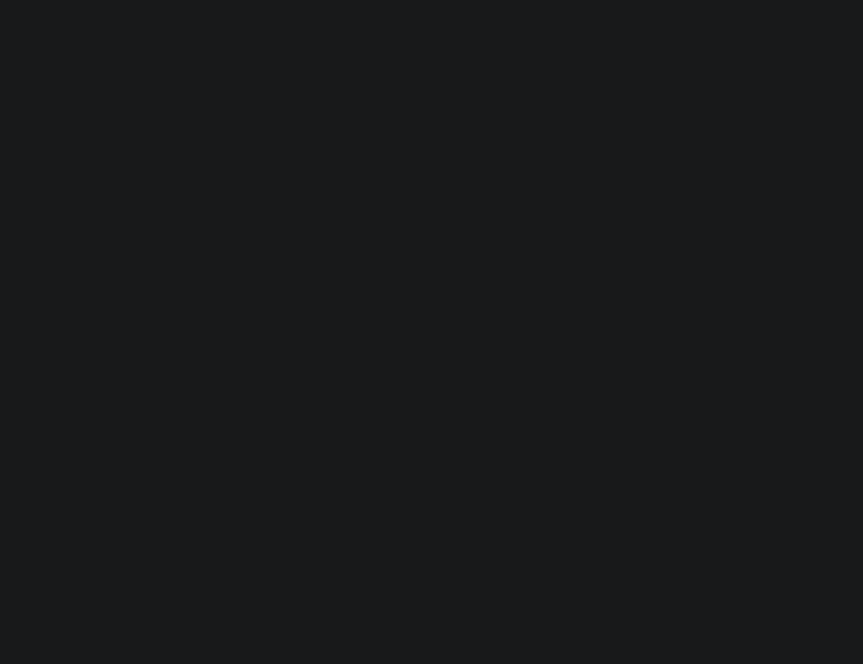
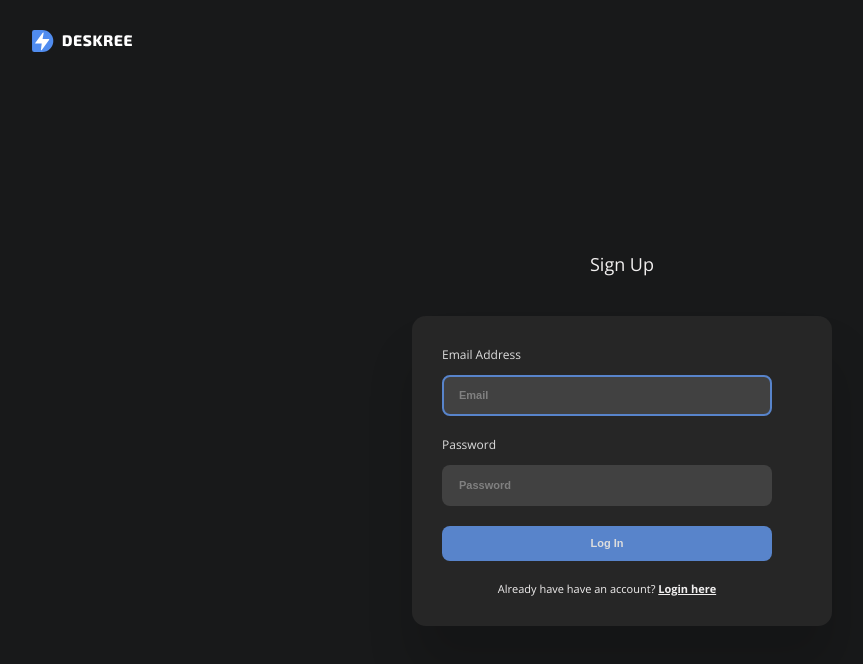
Before and after one commit to deskree-inc/admin-panel, a Vue app: page /sign-up in a window 1280 px wide. Shown: the top 664 px of the page, without its empty margins (18-881 px from the left). Built offline with nearby package versions, Linux system fonts and the light colour scheme.

Commit message:
Sign Up view

```diff
--- a/src/router/index.ts
+++ b/src/router/index.ts
@@ -28,13 +28,13 @@ const router = createRouter({
   routes
 })
 
-router.beforeEach(async (to, from) => {
-  const user = await store.getters["user"];
-  const isAuthenticated = Object.prototype.hasOwnProperty.call(user, "token");
-  if (!isAuthenticated && to.name !== 'login' && to.name !== 'signup') {
-    // redirect the user to the login page
-    return { name: 'login' }
-  }
-})
+// router.beforeEach(async (to, from) => {
+//   const user = await store.getters["user"];
+//   const isAuthenticated = Object.prototype.hasOwnProperty.call(user, "token");
+//   if (!isAuthenticated && to.name !== 'login' && to.name !== 'signup') {
+//     // redirect the user to the login page
+//     return { name: 'login' }
+//   }
+// })
 
 export default router
--- a/src/views/LoginView.vue
+++ b/src/views/LoginView.vue
@@ -32,7 +32,7 @@
               <Button mod="primary" type="submit" width="100%"> Log In</Button>
               <p class="register">
                 Don't have an account?
-                <router-link to="register">Sign Up</router-link>
+                <RouterLink to="/sign-up">Sign Up</RouterLink>
               </p>
             </form>
         </div>
--- a/src/views/SignUpView.vue
+++ b/src/views/SignUpView.vue
@@ -1,20 +1,217 @@
 <template>
-  <div id="signup">
+  <div class="auth-wrapper">
+    <img src="@/assets/logo.svg" alt="deskree-logo" class="logo" />
+    <div class="container">
+      <h1>Sign Up</h1>
+      <div class="box">
+        <div class="column">
+          <form>
+            <div class="content">
+              <TextInput
+                  v-model="form.email"
+                  label="Email Address"
+                  name="email"
+                  placeholder="Email"
+                  rules="required|email"
+                  :autoFocus="true"
+                  :showError="true"
+                  style="margin-bottom: 20px"
+              />
+              <TextInput
+                  v-model="form.password"
+                  label="Password"
+                  type="password"
+                  name="password"
+                  placeholder="Password"
+                  rules="required"
+                  :autoFocus="true"
+                  :showError="true"
+                  style="margin-bottom: 20px"
+              />
+            </div>
+            <Button mod="primary" type="submit" width="100%"> Log In</Button>
+            <p class="register">
+              Already have have an account?
+              <RouterLink to="/login">Login here</RouterLink>
+            </p>
+          </form>
+        </div>
+      </div>
+    </div>
   </div>
 </template>
 
 <script lang="ts">
 import { defineComponent } from 'vue';
+import TextInput from "@/components/TextInput.vue";
+import Button from "@/components/Button.vue";
 
 export default defineComponent({
   name: 'SignUpView',
+  components: {
+    TextInput,
+    Button,
+  },
   data() {
-    return {};
+    return {
+      form: {
+        name: "",
+        email: "",
+        fullName: "",
+        password: "",
+      },
+    };
   },
-
 });
 </script>
 
 
 <style lang="scss" scoped>
+.auth-wrapper {
+  padding: 30px 50px;
+  position: relative;
+  min-height: 100vh;
+
+  .logo {
+    display: flex;
+    width: 100px;
+  }
+
+  .copy {
+    left: 50%;
+    width: 300px;
+    margin-left: -150px;
+    position: absolute;
+    bottom: 33px;
+    text-align: center;
+    font: normal normal normal 10px/16px Open Sans;
+    color: $label-color-grey-1;
+
+    p {
+      display: inline-flex;
+    }
+
+    .breaker {
+      width: 5px;
+    }
+
+    a {
+      color: $label-color-grey-1;
+      text-decoration: underline;
+      transition: color ease-in 300ms;
+
+      &:hover {
+        color: $label-color-white-1;
+      }
+    }
+  }
+
+  .container {
+    width: 100%;
+    max-width: 420px;
+    margin: 200px auto;
+
+    h1 {
+      font: normal normal normal 18px/24px Open Sans;
+      color: $label-color-white-1;
+      margin-bottom: 40px;
+      text-align: center;
+    }
+
+    .box {
+      background: #262626 0 0 no-repeat padding-box;
+      box-shadow: 4px 43px 50px #00000029;
+      border-radius: 14px;
+      padding: 30px;
+      display: flex;
+      flex-direction: row;
+
+      .column {
+        width: 100%;
+
+        &:nth-of-type(1) {
+          padding-right: 30px;
+        }
+
+        &:nth-of-type(2) {
+          border-left: 2px solid #373737;
+          padding-left: 30px;
+          padding-top: 30px;
+        }
+      }
+    }
+
+    .register {
+      color: $label-color-white-1;
+      font: normal normal normal 11px/15px Open Sans;
+      text-align: center;
+      margin-top: 20px;
+
+      a {
+        color: $label-color-white-1;
+        font-weight: 800;
+        text-decoration: underline;
+        transition: color ease-in 300ms;
+
+        &:hover {
+          color: white;
+        }
+      }
+    }
+
+    .auth-button {
+      background-color: white;
+      border-radius: 8px;
+      padding: 12px 16px;
+      border: none;
+      outline: none;
+      width: 100%;
+      margin-bottom: 20px;
+      display: flex;
+      align-items: center;
+      justify-content: space-between;
+      text-align: left;
+      font: normal normal bold 11px/15px Open Sans;
+      letter-spacing: 0;
+      color: #2f2f2f;
+      cursor: pointer;
+      transition: background-color ease-in 300ms;
+
+      img {
+        width: 23px;
+      }
+
+      span {
+        text-align: center;
+        width: calc(100% - 23px);
+      }
+
+      &:hover {
+        background-color: #dddddd;
+      }
+    }
+
+    .notice {
+      text-align: center;
+      font: normal normal normal 10px/16px Open Sans;
+      color: $label-color-grey-1;
+
+      a {
+        color: $label-color-grey-1;
+        text-decoration: underline;
+        transition: color ease-in 300ms;
+
+        &:hover {
+          color: $label-color-white-1;
+        }
+      }
+    }
+  }
+
+  .error {
+    font: normal normal normal 10px/16px Open Sans;
+    color: $danger-color;
+    margin-bottom: 10px;
+  }
+}
 </style>
```
